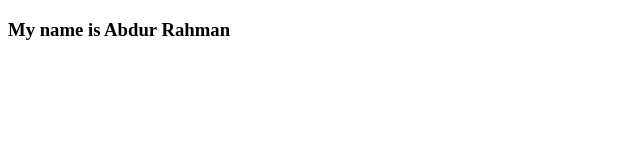
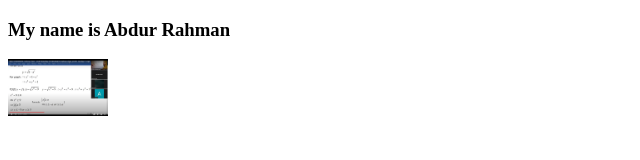
Before and after one commit to AbdurRahman121807/my-forth-repo, a plain HTML site: page index.html in a window 1280 px wide. Shown: the whole page, without its empty margins (0-640 px from the left). Drawn offline with Linux system fonts and the light colour scheme.

Commit message:
added img

```diff
--- a/index.html
+++ b/index.html
@@ -7,5 +7,6 @@
 </head>
 <body>
     <h3>My name is Abdur Rahman</h3>
+    <img width="100px" src="Screenshot (1).png" alt="">
 </body>
 </html>
```
Also changed, not shown: Screenshot (1).png (added), Screenshot (2).png (added), Screenshot (3).png (added), 1 other file.
